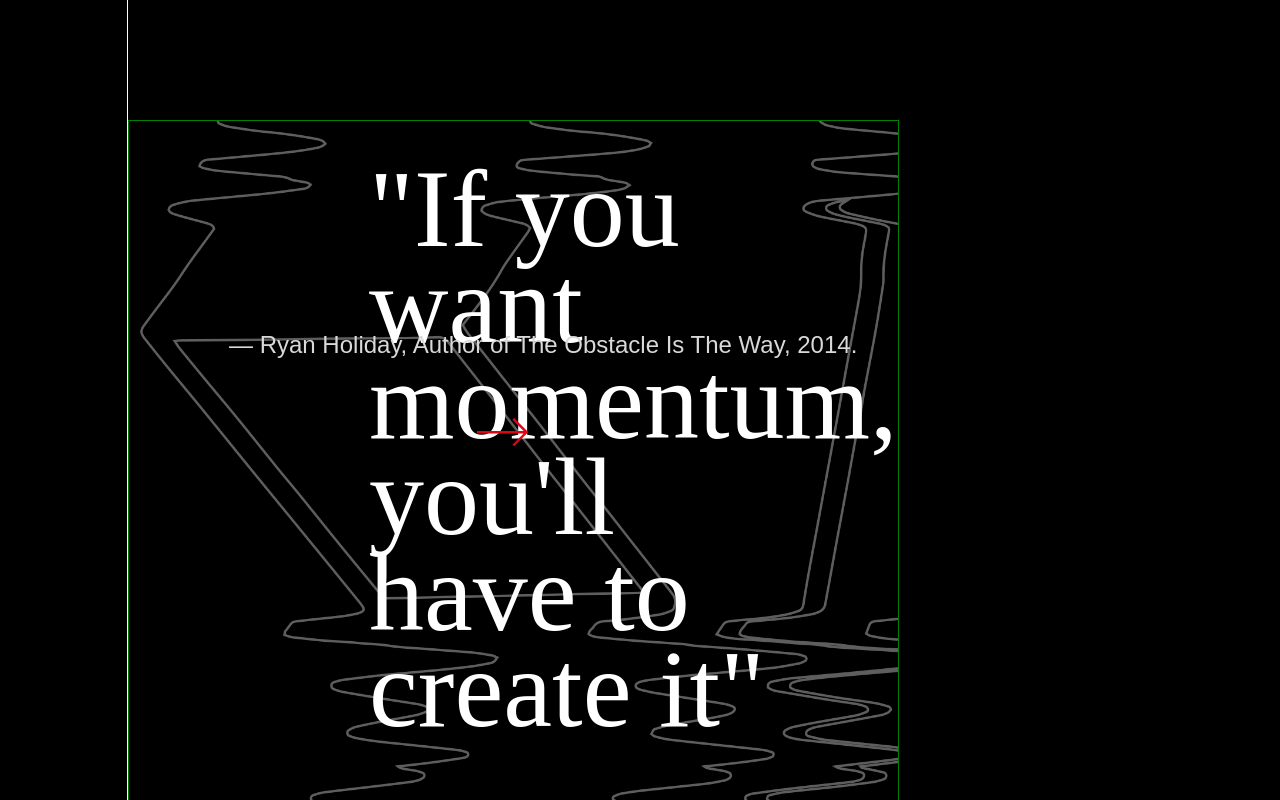
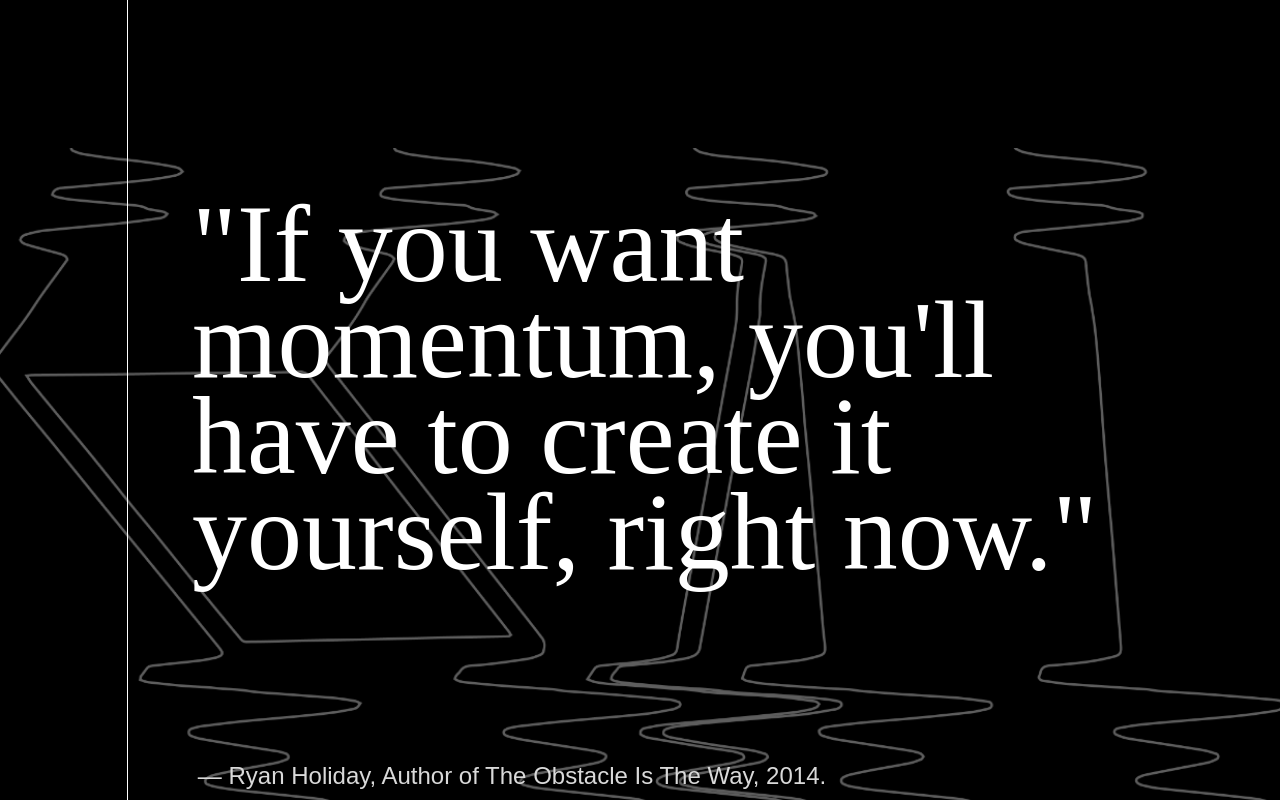
Before and after one commit to smc-dotexe/sadesign, a React (Create React App) app: page / in a window 1280 px wide. Shown: the part 1240-2040 px from the top of the page. Built offline with nearby package versions, Linux system fonts and the light colour scheme.

Commit message:
had to edit designers art section so ryan holiday quote is full screen

```diff
--- a/src/App.css
+++ b/src/App.css
@@ -246,49 +246,66 @@ DESIGNERS ART SECTION
 
 #daBG {
   background-image: url('./images/webstrokebg.png');
+  background-size: cover;
+  background-position: center center;
+  background-repeat: no-repeat;
   grid-column: 1 / span 4;
   grid-row: 3 / span 5;
   line-height: 6em;
-  border: 1px solid green;
-  height: 100%;
+  position: relative;
+  width: 100%;
+  display: grid;
+  grid-template-columns: 1fr 1fr 2fr 1fr;
+  grid-template-rows: 3fr 100px 80px;
 }
 
 #daBG h1{
   color: white;
   padding: 0;
-  grid-row: 3;
   text-align: left;
-  margin-left: 30vmin;
   font-family: Chap Light;
   font-weight: normal;
-  font-size: 110px;
-  margin-top: 40px;
+  font-size: 6.875em;
+  height: 90%;
+  width: 80%;
+  grid-column: 1 / span 4;
+  grid-row: 1;
+  margin-left: 10%;
+  justify-self: center;
+  align-self: center;
 }
 
 #daAuthor {
-  grid-column: 2 / span 3;
-  grid-row:4;
   font-size: 24px;
   font-family: Arimo;
-  margin-left: 100px;
   color: #D9D9D9;
+  grid-column: 1 / span 3;
+  grid-row: 2;
+  justify-self: center;
 }
 
-#buildBrand {
+#myBrand {
+  grid-row: 3;
   grid-column: 3;
-  grid-row: 4;
-  align-self: end;
   font-family: Arimo;
   font-size: 34px;
   color: #D9D9D9;
+  justify-self: end;
+  align-self: start;
+  line-height: 0;
+  /* position: absolute;
+  bottom: 0;
+  right: 10%;*/
 }
 
+
 #arr2 {
-  grid-column: 4;
-  grid-row: 4;
-  align-self: end;
+  grid-column:4;
+  grid-row: 3;
   justify-self: start;
-  margin-left: -20px;
+  align-self: start;
+  margin-left: 10px;
+  margin-top: 3px;
 }
 /************************
 DESIGN TRAINING SECTION
--- a/src/components/DesignersArt.js
+++ b/src/components/DesignersArt.js
@@ -15,20 +15,16 @@ class DesignersArt extends React.Component {
                         intuition.
                     </p>
                     <img id='arr1' src={redArrow} alt='red arrow' />
-                <div className='slide'>
                     <div id='daBG'>
-                        <h1>"If you want <br/>
-                            momentum, you'll <br/>
-                            have to create it"
+                        <h1>"If you want
+                            momentum, you'll
+                            have to create it yourself, right now."
                         </h1>
 
-                    <p id='daAuthor'> &#8212; Ryan Holiday, Author of The Obstacle Is The Way, 2014.</p>
-                    {/* <p id='arr2'>
-                        >
-                    </p> */}
-                    <img id='arr2' src={redArrow} alt='redarrow' />
+                        <p id='daAuthor'> &#8212; Ryan Holiday, Author of The Obstacle Is The Way, 2014.</p>
+                        <p id='myBrand'>My Brand</p>
+                        <img id='arr2' src={redArrow} alt='redarrow' />
                     </div>
-                </div>
             </div>
         )
     }
```
